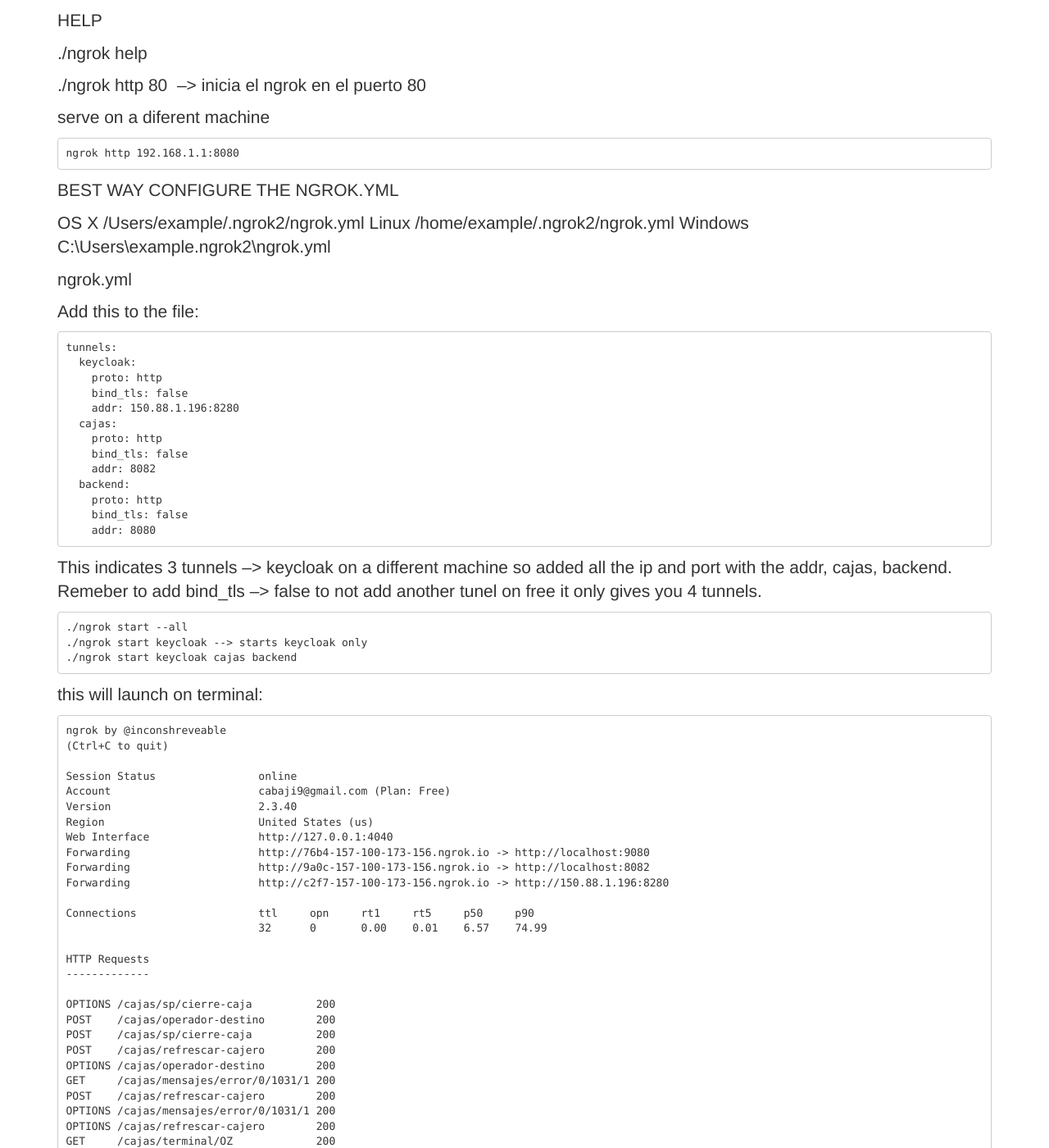
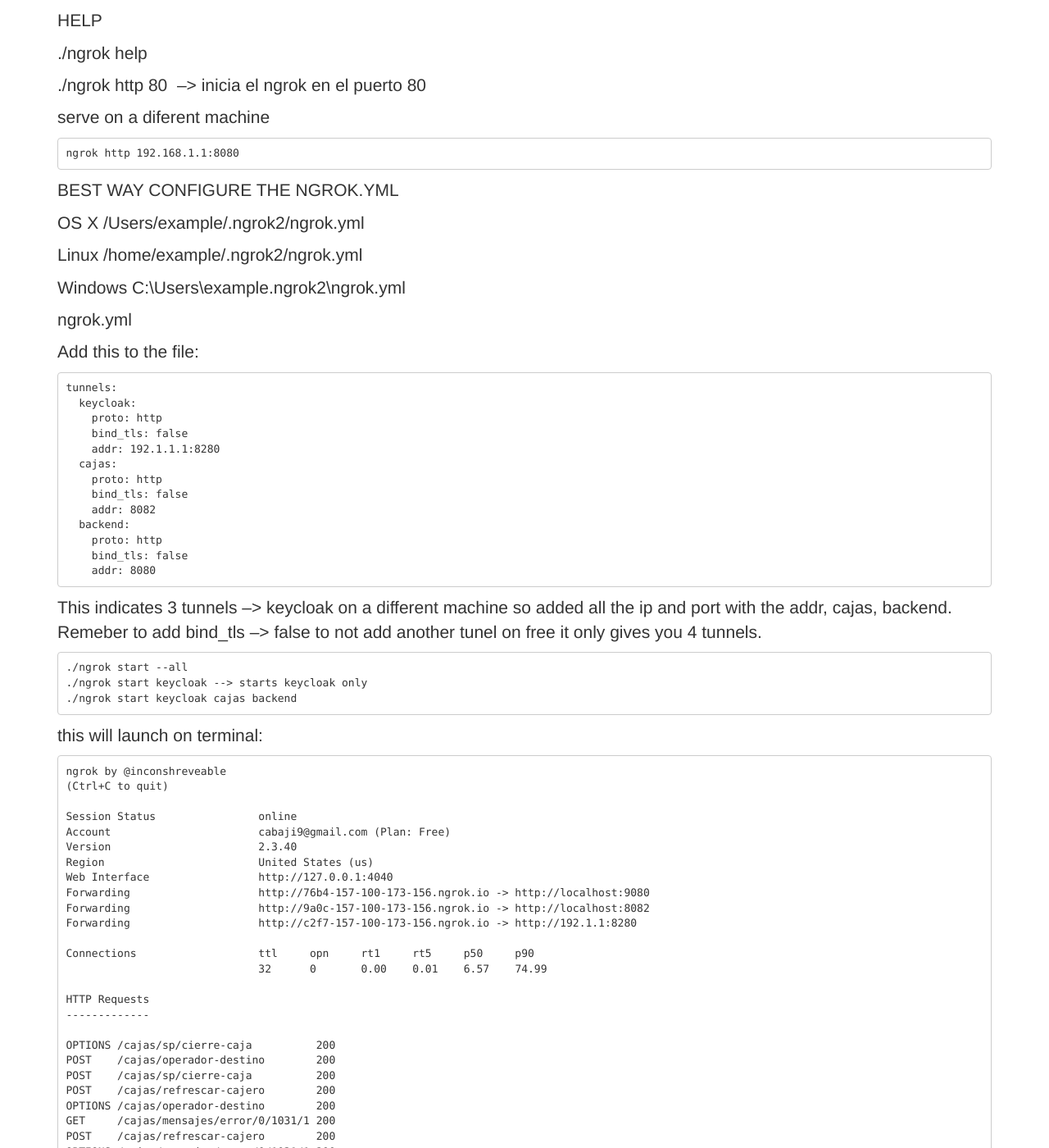
Before and after one commit to cabaji9/cabaji9.github.io, a Jekyll site: the page built from _posts/2021-09-14-ngrok.md, in a window 1280 px wide and 1400 px high, scrolled down 644 px. Shown: the whole window at 82% size. Built offline with Jekyll 4.4.1, drawn with Linux system fonts in a browser that asks for light colours; our own code applies the rules of GitHub Pages for plain Markdown files; some of the changed text lies outside the part shown.

Commit message:
Add files via upload

```diff
--- a/_posts/2021-09-14-ngrok.md
+++ b/_posts/2021-09-14-ngrok.md
@@ -50,8 +50,10 @@ BEST WAY CONFIGURE THE NGROK.YML
 
 OS X
 /Users/example/.ngrok2/ngrok.yml
+
 Linux
 /home/example/.ngrok2/ngrok.yml
+
 Windows
 C:\Users\example\.ngrok2\ngrok.yml
 
@@ -65,7 +67,7 @@ tunnels:
   keycloak:
     proto: http
     bind_tls: false
-    addr: 150.88.1.196:8280
+    addr: 192.1.1.1:8280
   cajas:
     proto: http
     bind_tls: false
@@ -97,7 +99,7 @@ Region                        United States (us)
 Web Interface                 http://127.0.0.1:4040
 Forwarding                    http://76b4-157-100-173-156.ngrok.io -> http://localhost:9080
 Forwarding                    http://9a0c-157-100-173-156.ngrok.io -> http://localhost:8082
-Forwarding                    http://c2f7-157-100-173-156.ngrok.io -> http://150.88.1.196:8280
+Forwarding                    http://c2f7-157-100-173-156.ngrok.io -> http://192.1.1:8280
 
 Connections                   ttl     opn     rt1     rt5     p50     p90
                               32      0       0.00    0.01    6.57    74.99
```
